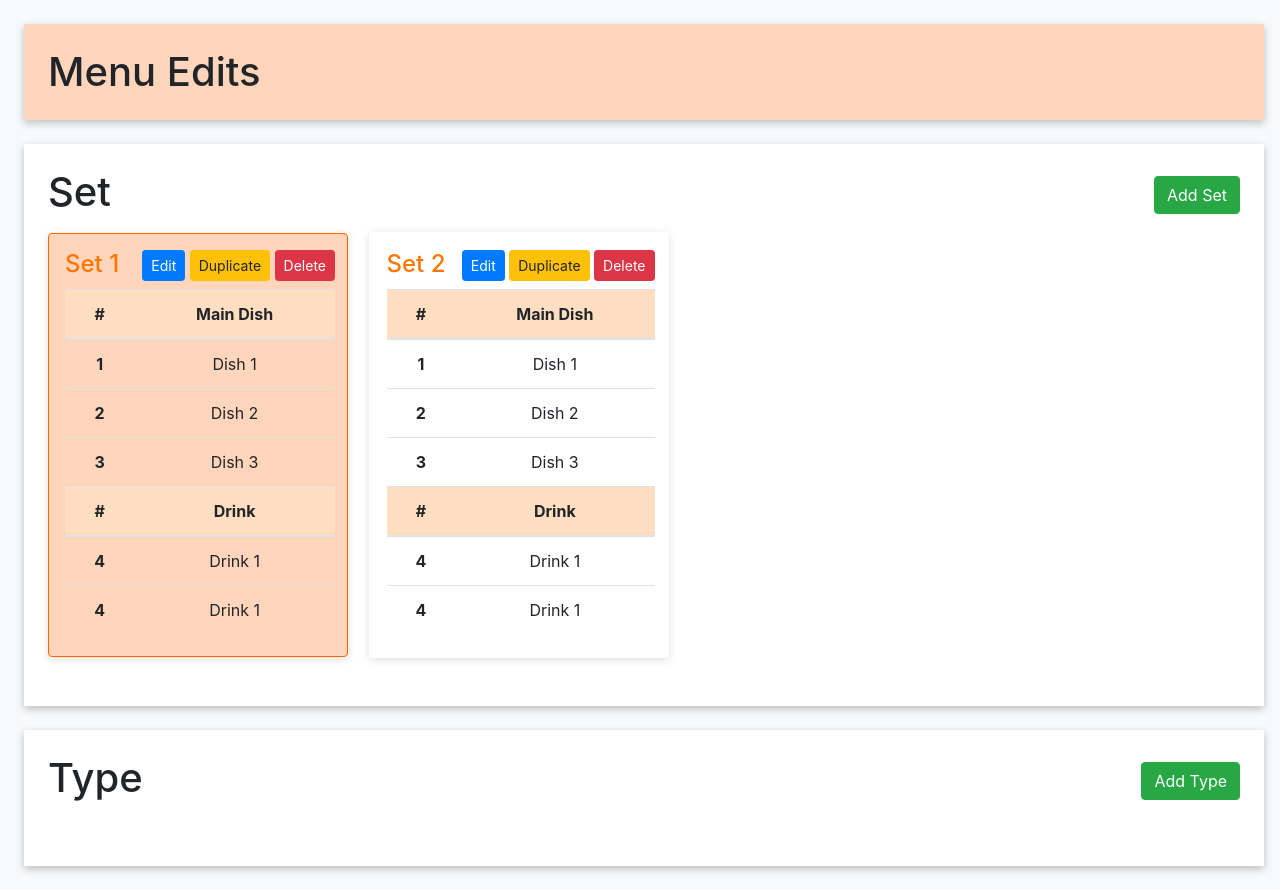
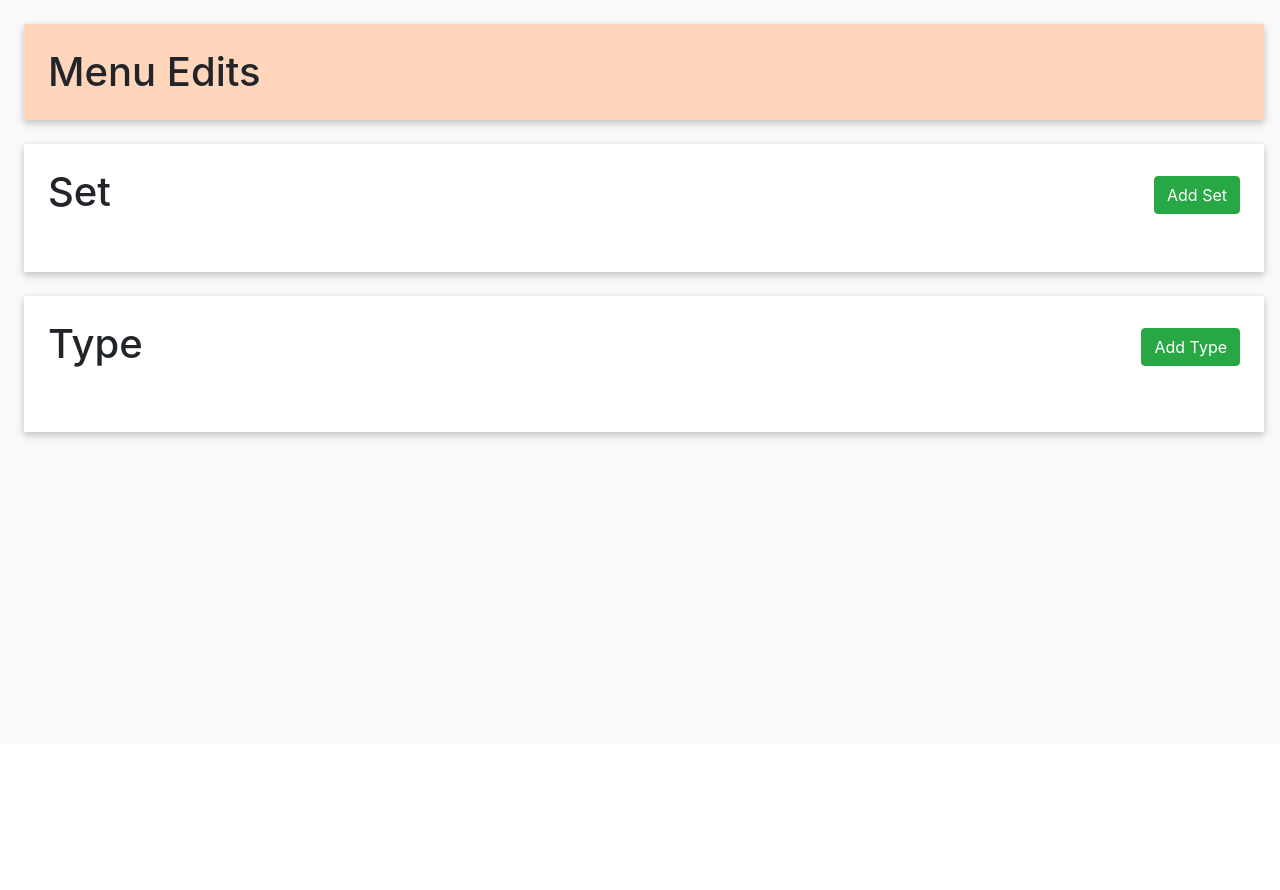
Before and after one commit to sheep167/CSCI3100_canteen_webapp, a Flask app: template canteen/templates/canteen/menu.html in a window 1280 px wide. Shown: the part 56-946 px from the top of the page. After the commit the page ends 496 px from the top, so only its background shows below. Run offline with Flask 2, Linux system fonts and the light colour scheme; the template is opened without the code that fills it, so the values that code supplies are empty; some libraries are stand-ins or nearby versions.

Commit message:
canteen_account menu dynamic

```diff
--- a/canteen/static/style/css/add_set.css
+++ b/canteen/static/style/css/add_set.css
@@ -85,7 +85,7 @@ label.radio-box .price {
   padding-right: 20px;
 }
 
-form.form-checkbox {
+div.form-checkbox {
   border: 1px solid #ff7500;
 }
 
--- a/canteen/templates/canteen/menu.html
+++ b/canteen/templates/canteen/menu.html
@@ -21,116 +21,50 @@ Canteen List
         </div>
 
         <div class="m-0 pt-3 pb-3 mr-3 pl-0 pr-3 container-fluid flex-row flex-wrap">
-
             <form>
+                {% if sets %}
+                    {% for set in sets %}
                         <label class="labl col-lg-3 col-12 col-md-6 p-0 mr-3" style="max-width: 300px;">
                         <!-- One Block -->
                             <input type="radio" name="set" value="set1" checked="checked">
                             <div class="comment btn w-100 pt-0 pl-3 mr-0" style="min-height: 140px;">
                                 <div class="pt-2 m-0 ">
-                            <div class="d-flex flex-row mb-2 pt-2">
-                                <div class="m-0 h4 text-left">Set 1</div>
-                                <div class="ml-auto">
-                                    <a class="btn btn-primary btn-sm" href="">Edit</a>
-                                    <a class="btn btn-warning btn-sm" href="">Duplicate</a>
-                                    <a class="btn btn-danger btn-sm" href="">Delete</a>
-                                </div>
+                                    <div class="d-flex mb-2 pt-2">
+                                        <div class="m-0 h4 text-left">{{set.name}}</div>
                                     </div>
                                     <table class="table">
+                                        {% for type_name in set.types %}
                                             <thead>
                                                 <tr>
                                                     <th scope="col">#</th>
-                                    <th scope="col">Main Dish</th>
+                                                    <th scope="col">{{type_name}}</th>
                                                 </tr>
                                             </thead>
                                             <tbody>
+                                            {% for dish_name in set.types[type_name] %}
                                                 <tr>
-                                    <th scope="row">1</th>
-                                    <td>Dish 1</td>
+                                                    <th scope="row">{{loop.index}}</th>
+                                                    <td>{{dish_name}}</td>
                                                 </tr>
-                                <tr>
-                                    <th scope="row">2</th>
-                                    <td>Dish 2</td>
-                                </tr>
-                                <tr>
-                                    <th scope="row">3</th>
-                                    <td>Dish 3</td>
-                                </tr>
+                                            {% endfor %}
                                             </tbody>
-                                <thead>
-                                    <tr>
-                                    <th scope="col">#</th>
-                                    <th scope="col">Drink</th>
-                                    </tr>
-                                </thead>
-                                <tr>
-                                    <th scope="row">4</th>
-                                    <td>Drink 1</td>
-                                </tr>
-                                <tr>
-                                    <th scope="row">4</th>
-                                    <td>Drink 1</td>
-                                </tr>
+                                        {% endfor %}
                                     </table>
+                                </div>
+                                <div class="mb-2 container container-fluid d-flex flex-row flex-wrap p-0">
+                                    <div class="col-4 p-1"><a class="btn btn-primary btn-sm w-100" href="">Edit</a></div>
+                                    <div class="col-4 p-1"><a class="btn btn-warning btn-sm w-100" href="">Duplicate</a></div>
+                                    <div class="col-4 p-1"><a class="btn btn-danger btn-sm w-100" href="">Delete</a></div>
                                 </div>
                             </div>
                         </label>
+                    {% endfor %}
+                {% endif %}
 
-                <label class="labl col-lg-3 col-12 col-md-6 p-0 mr-3" style="max-width: 300px;">
-                    <!-- One Block -->
-                        <input type="radio" name="set" value="set2">
-                        <div class="comment btn w-100 pt-0 pl-3 mr-0" style="min-height: 140px;">
-                            <div class="pt-2 m-0 ">
-                                <div class="d-flex flex-row mb-2 pt-2">
-                                    <div class="m-0 h4 text-left">Set 2</div>
-                                    <div class="ml-auto">
-                                        <a class="btn btn-primary btn-sm" href="">Edit</a>
-                                        <a class="btn btn-warning btn-sm" href="">Duplicate</a>
-                                        <a class="btn btn-danger btn-sm" href="">Delete</a>
-                                    </div>
-                                </div>
-                                <table class="table">
-                                    <thead>
-                                    <tr>
-                                        <th scope="col">#</th>
-                                        <th scope="col">Main Dish</th>
-                                    </tr>
-                                    </thead>
-                                    <tbody>
-                                    <tr>
-                                        <th scope="row">1</th>
-                                        <td>Dish 1</td>
-                                    </tr>
-                                    <tr>
-                                        <th scope="row">2</th>
-                                        <td>Dish 2</td>
-                                    </tr>
-                                    <tr>
-                                        <th scope="row">3</th>
-                                        <td>Dish 3</td>
-                                    </tr>
-                                    </tbody>
-                                    <thead>
-                                        <tr>
-                                        <th scope="col">#</th>
-                                        <th scope="col">Drink</th>
-                                        </tr>
-                                    </thead>
-                                    <tr>
-                                        <th scope="row">4</th>
-                                        <td>Drink 1</td>
-                                    </tr>
-                                    <tr>
-                                        <th scope="row">4</th>
-                                        <td>Drink 1</td>
-                                    </tr>
-                                </table>
-                            </div>
-                        </div>
-                    </label>
 
 
             </form>
+
 
         </div>
 
@@ -160,7 +94,7 @@ Canteen List
                             <thead>
                                 <tr>
                                     <th scope="col" class="align-middle" width="10%">#</th>
-                                    <th scope="col" class="align-middle" width="20%">Main Dish</th>
+                                    <th scope="col" class="align-middle" width="20%">{{ type.name }}</th>
                                     <th scope="col" class="align-middle" width="20%">Price</th>
                                     <th class="d-flex flex-row align-items-center">
                                         <div class="">Action</div>
@@ -171,61 +105,21 @@ Canteen List
                         </table>
                         <div style="max-height: 252px; overflow: auto;">
                             <table class="table m-0 p-0">
+                                {% if type.dishes %}
+                                    {% for dish in type.dishes %}
                                         <tr>
-                                    <th scope="row">1</th>
-                                    <td>Dish 1</td>
-                                    <td>$100</td>
+                                            <th scope="row">{{loop.index}}</th>
+                                            <td>{{ dish.name }}</td>
+                                            <td>${{ dish.price }}</td>
                                             <td class="text-left">
                                                 <div>
                                                     <span><a href="" class="btn btn-primary">Edit</a></span>
-                                            <span></span><a href="" class="btn btn-danger">Delete</a></span>
+                                                    <span><a href="" class="btn btn-danger">Delete</a></span>
                                                 </div>
                                             </td>
                                         </tr>
-                                <tr>
-                                    <th scope="row">1</th>
-                                    <td>Dish 1</td>
-                                    <td>$100</td>
-                                    <td class="text-left">
-                                        <div>
-                                            <span><a href="" class="btn btn-primary">Edit</a></span>
-                                            <span></span><a href="" class="btn btn-danger">Delete</a></span>
-                                        </div>
-                                    </td>
-                                </tr>
-                                <tr>
-                                    <th scope="row">1</th>
-                                    <td>Dish 1</td>
-                                    <td>$100</td>
-                                    <td class="text-left">
-                                        <div>
-                                            <span><a href="" class="btn btn-primary">Edit</a></span>
-                                            <span></span><a href="" class="btn btn-danger">Delete</a></span>
-                                        </div>
-                                    </td>
-                                </tr>
-                                <tr>
-                                    <th scope="row">1</th>
-                                    <td>Dish 1</td>
-                                    <td>$100</td>
-                                    <td class="text-left">
-                                        <div>
-                                            <span><a href="" class="btn btn-primary">Edit</a></span>
-                                            <span></span><a href="" class="btn btn-danger">Delete</a></span>
-                                        </div>
-                                    </td>
-                                </tr>
-                                <tr>
-                                    <th scope="row">1</th>
-                                    <td>Dish 1</td>
-                                    <td>$100</td>
-                                    <td class="text-left">
-                                        <div>
-                                            <span><a href="" class="btn btn-primary">Edit</a></span>
-                                            <span></span><a href="" class="btn btn-danger">Delete</a></span>
-                                        </div>
-                                    </td>
-                                </tr>
+                                    {% endfor %}
+                                {% endif %}
                             </table>
                         </div>
 
```
Also changed, not shown: canteen/canteen.py (+53 -4 lines), canteen/models.py (+1 -9 lines), canteen/templates/canteen/add_set.html (+16 -12 lines), data/data.py (+4 -10 lines). Lines whose indentation alone changed are shown as unchanged.
